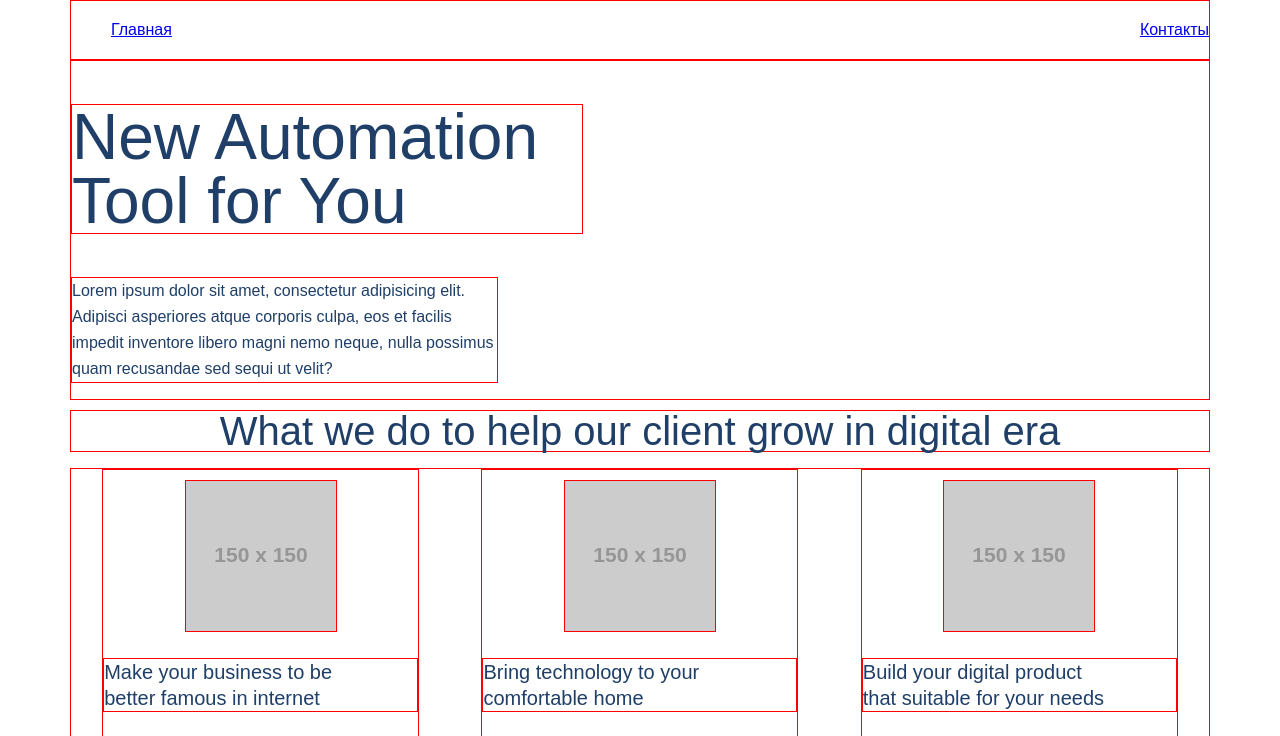
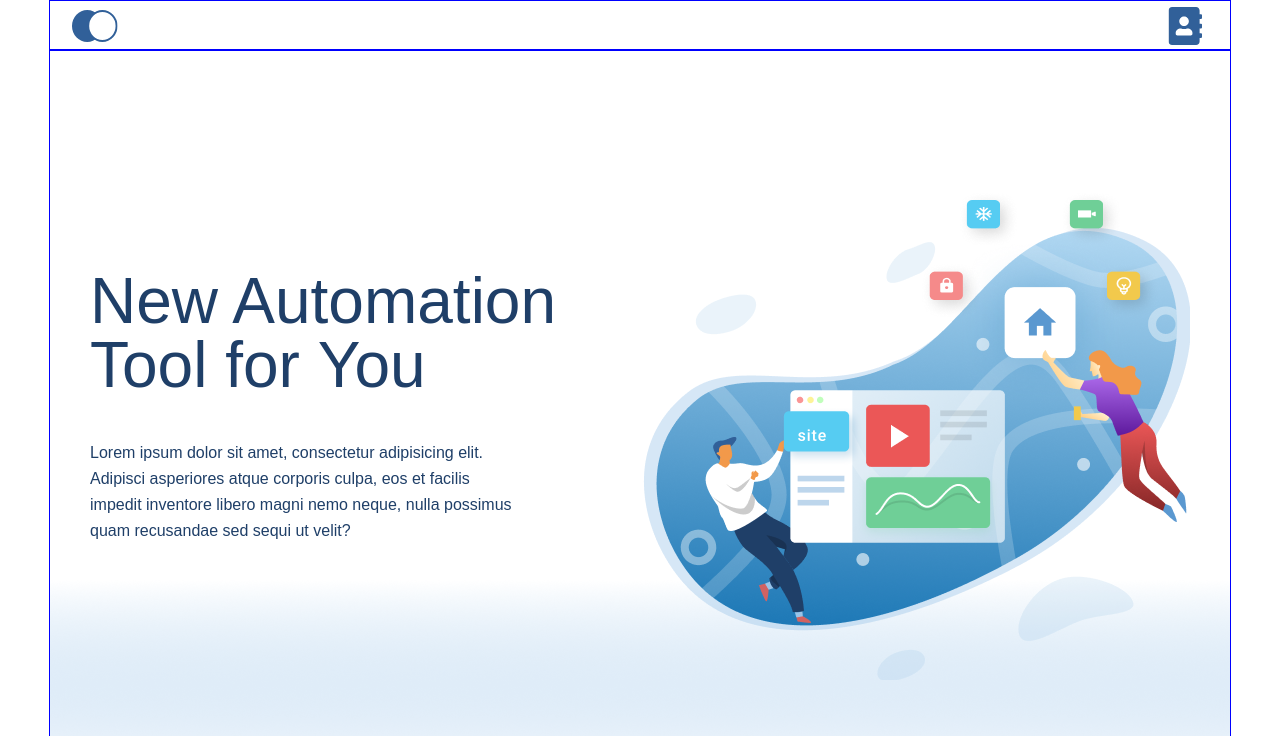
Before and after one commit to Ilya-Kuzznetsov/geekbrains_first_project, a website built with Parcel: page source/index.html in a window 1280 px wide. Shown: the top 736 px of the page. Built offline with nearby package versions, Linux system fonts and the light colour scheme; placeholder pictures from the web are drawn by us.

Commit message:
Готова шапка + недо-слайдер индекса

```diff
--- a/source/index.html
+++ b/source/index.html
@@ -41,14 +41,16 @@
     </nav>
   </header>
 
-  <main class="container">
-    <div class="main-text">
-      <h1 class="main-text__header">
-        New Automation Tool for You
-      </h1>
-      <p class="main-text__text">
-        Lorem ipsum dolor sit amet, consectetur adipisicing elit. Adipisci asperiores atque corporis culpa, eos et facilis impedit inventore libero magni nemo neque, nulla possimus quam recusandae sed sequi ut velit?
-      </p>
+  <main>
+    <div class="container main-text">
+      <div class="main-text__item">
+        <h1 class="main-text__header">
+          New Automation Tool for&nbspYou
+        </h1>
+        <p class="main-text__text">
+          Lorem ipsum dolor sit amet, consectetur adipisicing elit. Adipisci asperiores atque corporis culpa, eos et facilis impedit inventore libero magni nemo neque, nulla possimus quam recusandae sed sequi ut velit?
+        </p>
+      </div>
     </div>
     <div class="catalog">
       <h3 class="catalog__mainHeader">
--- a/source/less/container.less
+++ b/source/less/container.less
@@ -2,4 +2,5 @@
   max-width: 1140px;
   margin: 0 auto;
   padding: 0 20px;
+  border: 1px solid blue;
 }
--- a/source/less/mai-text.less
+++ /dev/null
@@ -1,14 +0,0 @@
-.main-text{
-  border: 1px solid red;
-  &__header{
-    border: 1px solid red;
-    max-width: 510px;
-    font-size: 64px;
-    font-weight: 200;
-    line-height: 64px;
-  }
-  &__text{
-    max-width: 425px;
-    border: 1px solid red;
-  }
-}
--- a/source/less/main-nav.less
+++ b/source/less/main-nav.less
@@ -1,5 +1,6 @@
 .main-nav{
-  border: 1px solid red;
+  max-width: 1140px;
+  max-height: 48px;
   &__list {
     display: flex;
     justify-content: space-between;
--- /dev/null
+++ b/source/less/main-text.less
@@ -0,0 +1,27 @@
+.main-text{
+  background-image: url("../img/gradient.png");
+  background-repeat: no-repeat;
+  background-size: inherit;
+  background-position: bottom;
+  min-height: 768px;
+  display: flex;
+  justify-content: space-around;
+  align-items: center;
+  &__header{
+    max-width: 510px;
+    font-size: 64px;
+    font-weight: 200;
+    line-height: 64px;
+  }
+  &__text{
+    max-width: 425px;
+    margin-bottom: 100px;
+    }
+  &::after {
+    content: " ";
+    display: block;
+    background-image: url("../img/main-page-illustration.png");
+    width: 550px;
+    height: 490px;
+  }
+  }
--- a/source/less/main.less
+++ b/source/less/main.less
@@ -1,7 +1,7 @@
 @import "body";
 @import "container";
 @import "main-nav";
-@import "mai-text";
+@import "main-text";
 @import "catalog";
 @import "ourFirstProjects";
 @import "letsTalk";
@@ -11,3 +11,4 @@
 @import "contacts-intro";
 @import "contactsMainBlock";
 @import "contactsForm";
+@import "nav-list";
--- /dev/null
+++ b/source/less/nav-list.less
@@ -0,0 +1,33 @@
+.nav-list {
+  font-size: 0;
+  padding: 0;
+
+  &__item {
+    &--1{
+      & a {
+        display: block;
+        width: 50px;
+        height: 50px;
+        background-image: url("../img/index-icon.svg");
+        background-repeat: no-repeat;
+        background-position: center;
+        &:hover{
+          background-color: lightgrey;
+        }
+      }
+    }
+    &--2{
+      & a {
+        display: block;
+        width: 50px;
+        height: 50px;
+        background-image: url("../img/contacts-icon.svg");
+        background-repeat: no-repeat;
+        background-position: center;
+        &:hover{
+          background-color: lightgrey;
+        }
+      }
+    }
+  }
+}
```
Also changed, not shown: source/css/main.css, source/img/card1.png (added), source/img/card2.png (added), source/img/card3.png (added), source/img/contacts-icon.svg (added), source/img/gradient.png (added), source/img/index-icon.svg (added), source/img/main-page-illustration.png (added), 1 other file.
